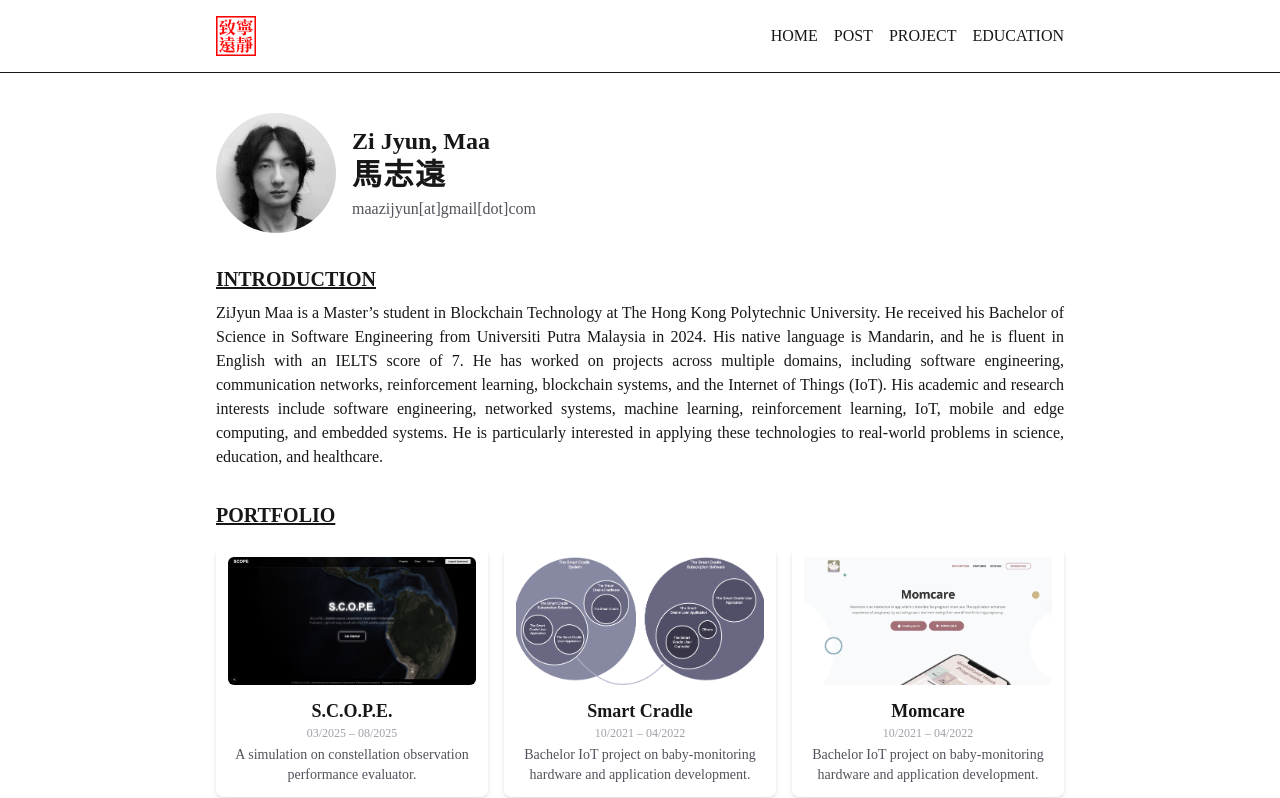
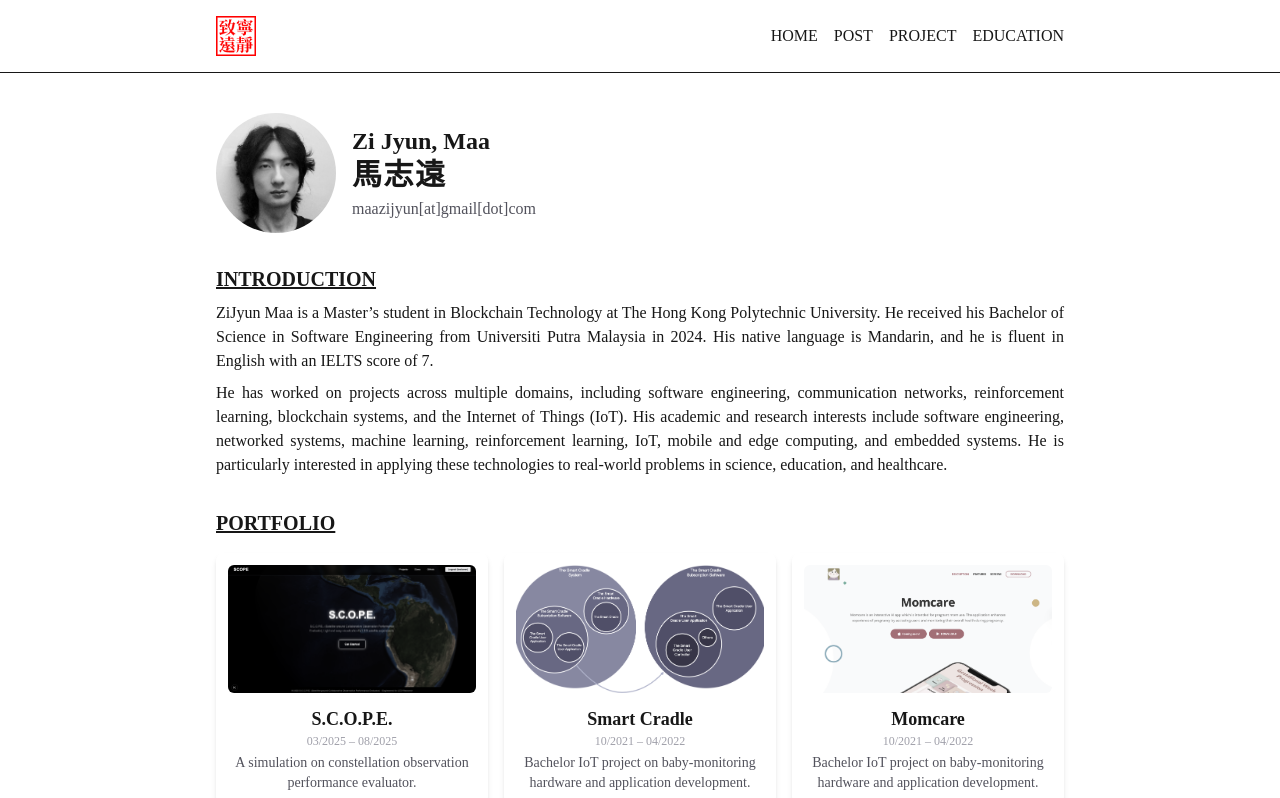
Before and after one commit to MaaZiJyun/official-profile, a Next.js app: page / in a window 1280 px wide. Shown: the top 798 px of the page. Built offline with nearby package versions, Linux system fonts and the light colour scheme.

Commit message:
fix: correct paragraph formatting in introduction section

```diff
--- a/src/app/page.tsx
+++ b/src/app/page.tsx
@@ -32,14 +32,17 @@ export default function Home() {
             Hong Kong Polytechnic University. He received his Bachelor of
             Science in Software Engineering from Universiti Putra Malaysia in
             2024. His native language is Mandarin, and he is fluent in English
-            with an IELTS score of 7. He has worked on projects across multiple
-            domains, including software engineering, communication networks,
-            reinforcement learning, blockchain systems, and the Internet of
-            Things (IoT). His academic and research interests include software
-            engineering, networked systems, machine learning, reinforcement
-            learning, IoT, mobile and edge computing, and embedded systems. He
-            is particularly interested in applying these technologies to
-            real-world problems in science, education, and healthcare.
+            with an IELTS score of 7.
+          </p>
+          <p>
+            He has worked on projects across multiple domains, including
+            software engineering, communication networks, reinforcement
+            learning, blockchain systems, and the Internet of Things (IoT). His
+            academic and research interests include software engineering,
+            networked systems, machine learning, reinforcement learning, IoT,
+            mobile and edge computing, and embedded systems. He is particularly
+            interested in applying these technologies to real-world problems in
+            science, education, and healthcare.
           </p>
         </div>
       </div>
```
